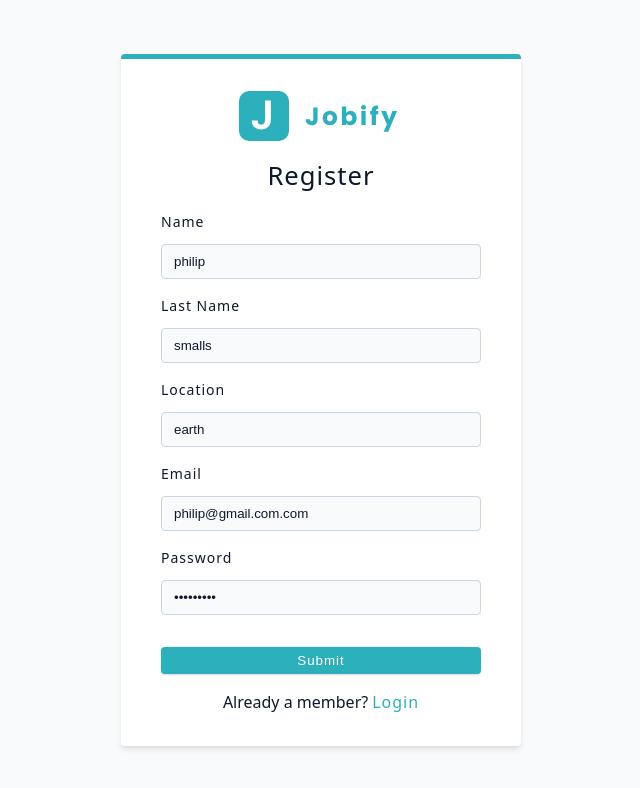
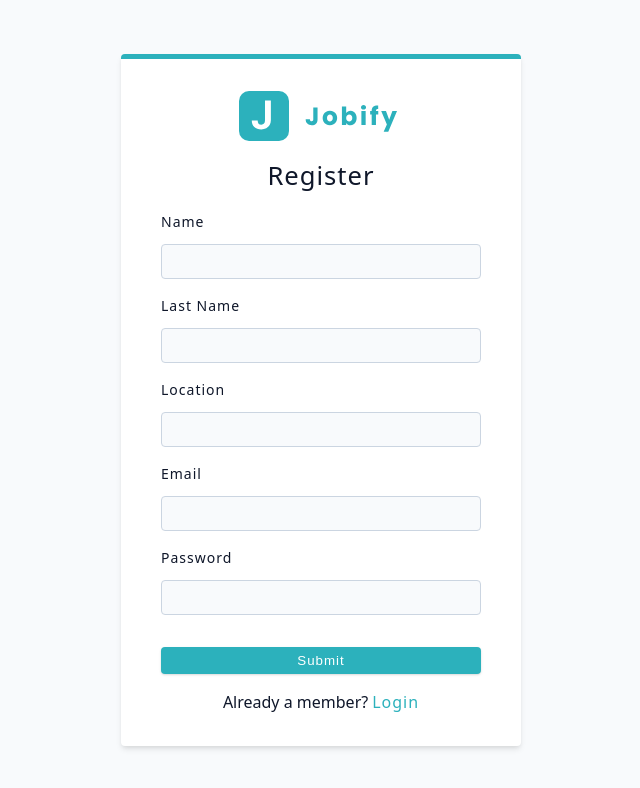
Before and after one commit to thenatural86/job-tracker, a React (Vite) app in the folder client/: page /register in a window 1280 px wide. Shown: the top 788 px of the page, without its empty margins (319-959 px from the left). Built offline with nearby package versions, Linux system fonts and the light colour scheme.

Commit message:
remove default user values

```diff
--- a/client/src/pages/Login.jsx
+++ b/client/src/pages/Login.jsx
@@ -41,8 +41,8 @@
       <Form method='post' className='form'>
         <Logo />
         <h1>Login</h1>
-        <FormRow type='email' name='email' defaultValue='philip@gmail.com' />
-        <FormRow type='password' name='password' defaultValue='joejoejoe' />
+        <FormRow type='email' name='email' />
+        <FormRow type='password' name='password' />
         <SubmitBtn />
         <button type='button' className='btn btn-block' onClick={loginDemoUser}>
           explore the app
--- a/client/src/pages/Register.jsx
+++ b/client/src/pages/Register.jsx
@@ -27,20 +27,11 @@
       <Form method='post' className='form'>
         <Logo />
         <h4>Register</h4>
-        <FormRow type='text' name='name' defaultValue='philip' />
-        <FormRow
-          type='text'
-          name='lastName'
-          labelText='last name'
-          defaultValue='smalls'
-        />
-        <FormRow type='text' name='location' defaultValue='earth' />
-        <FormRow
-          type='email'
-          name='email'
-          defaultValue='philip@gmail.com.com'
-        />
-        <FormRow type='password' name='password' defaultValue='joejoejoe' />
+        <FormRow type='text' name='name' />
+        <FormRow type='text' name='lastName' labelText='last name' />
+        <FormRow type='text' name='location' />
+        <FormRow type='email' name='email' />
+        <FormRow type='password' name='password' />
 
         <SubmitBtn />
         <p>
```
